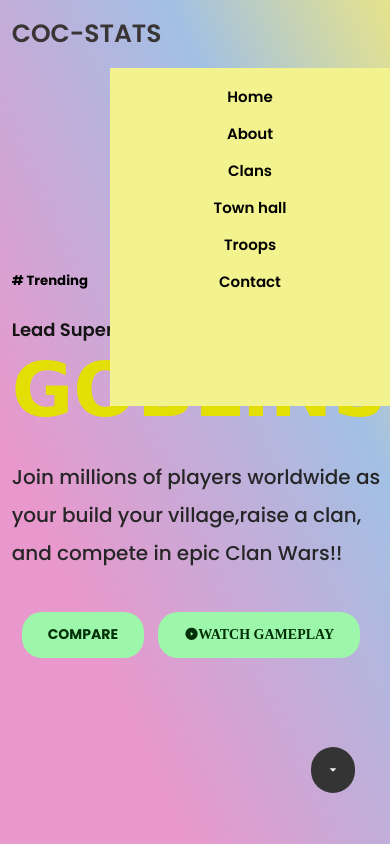
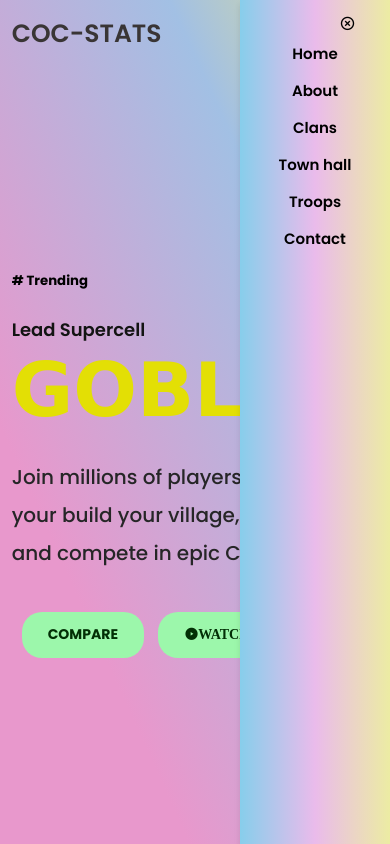
Before and after one commit to shobharathor/goblins, a plain HTML site: page index.html in a window 390 px wide. Both pictures are taken after a click on the element 340 px from the left and 34 px from the top of the page. Drawn offline with nearby package versions, Linux system fonts and the light colour scheme; a web font is replaced by a local one.

Commit message:
make some changes in page

```diff
--- a/index.html
+++ b/index.html
@@ -16,6 +16,7 @@
     <header>
         <a href="#" class="logo">COC-STATS</a>
         <ul class="navlist">
+            <div id="close-nav"><i class="ri-close-circle-line"></i></div>
             <li><a href="#">Home</a></li>
             <li><a href="#">About</a></li>
             <li><a href="#">Clans</a></li>
@@ -24,6 +25,7 @@
             <li><a href="#">Contact</a></li>
     </ul>
           <div class="bx bx-menu" id="menu-icon"></div>
+
     </header>
     <section class="hero">
         <div class="hero-text">
@@ -54,7 +56,7 @@
     </div>
 
 
-
+    <script src="https://unpkg.com/scrollreveal"></script>
     <script src="script.js"></script>
 </body>
 </html>
--- a/script.js
+++ b/script.js
@@ -1,7 +1,31 @@
 let menu = document.querySelector('#menu-icon');
 let navlist = document.querySelector('.navlist');
+let closetog = document.querySelector('#close-nav')
 
 menu.onclick = () => {
-    menu.classList.toggle('bx-menu');
-    navlist.classList.toggle('open');
-}
+    // menu.classList.toggle('bx-menu');
+    // navlist.classList.toggle('open');
+    console.log(navlist);
+    // navlist.style.display="flex";
+    navlist.style.right="0px";
+};
+closetog.onclick = () => {
+    closetog.classList.toggle('close-nav');
+    navlist.classList.toggle('close');
+    console.log("hi");
+    // navlist.style.display="none";
+    navlist.style.right="-130px";
+
+};
+const sr = ScrollReveal ({
+    distance : '65px',
+    duration : 2600,
+    delay :450,
+    reset : true
+});
+
+sr.reveal('.hero-text' ,{ delay:200 , origin :'top'});
+sr.reveal('.hero-img' ,{ delay:200 , origin :'top'});
+sr.reveal('.icons' ,{ delay:200 , origin :'left'});
+sr.reveal('.scroll' ,{ delay:200 , origin :'right'});
+sr.reveal('.navlist' ,{ delay:200 , origin :'top'});
--- a/style.css
+++ b/style.css
@@ -40,11 +40,15 @@ header{
 }
 .navlist a:hover{
    border-bottom:2px solid rgb(233, 230, 21);
+   color: rgb(240, 5, 5);
+   transform: translateX(-50%);
+   cursor: pointer;
+
 }
 #menu-icon{
     color:white;
     font-size: 35px;
-    z-index:10001;
+    z-index:1001;
     cursor: pointer;
     display: none;
 }
@@ -161,6 +165,9 @@ section{
 .scroll i:hover{
     transform: translateY(-5px);
 }
+#close-nav{
+    display: none;
+}
 @media(max-width:1535px){
     header{
         padding:15px 3%;
@@ -229,18 +236,24 @@ section{
         display: block;
         margin-right: 20px;
     }
+    #close-nav{
+        display:block;
+        margin-left:50%;
+    }
     .navlist{
         position: absolute;
-        top:100%;
-        right: -100%;
-        width:280px;
-        height:40vh;
-        background: rgb(242, 242, 142);
+        top:0;
+        right: -130px;
+        width:150px;
+        height:100vh;
+        background: linear-gradient(to right, #87CEEB, #eabbeb, rgb(236, 236, 163));
+        box-shadow: 0 4px 6px rgba(0, 0, 0, 0.1);
         display: flex;
         align-items: center;
         flex-direction: column;
         padding:11px 10px;
         transition: all .55s ease;
+        z-index: 2000;
     }
 
     .navlist a{
```
